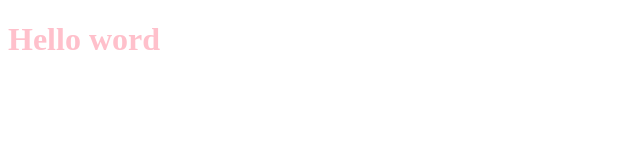
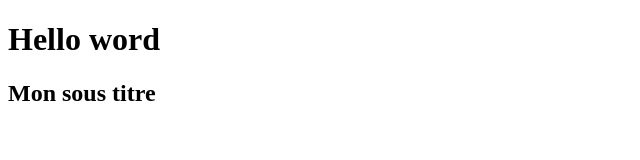
Before and after one commit to Joz84/test-git, a plain HTML site: page index.html in a window 1280 px wide. Shown: the whole page, without its empty margins (0-640 px from the left). Drawn offline with Linux system fonts and the light colour scheme.

Commit message:
3eme commit

```diff
--- a/index.html
+++ b/index.html
@@ -1,11 +1,11 @@
 <!DOCTYPE html>
 <html lang="en">
 <head>
-  <meta charset="UTF-8">
   <title>Document</title>
-  <link rel="stylesheet" href="style.css">
+  <link rel="stylesheet" href="style2.css">
 </head>
 <body>
   <h1>Hello word</h1>
+  <h2>Mon sous titre</h2>
 </body>
 </html>
```
